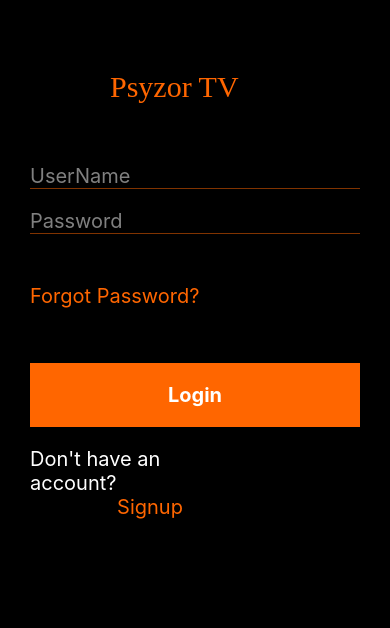
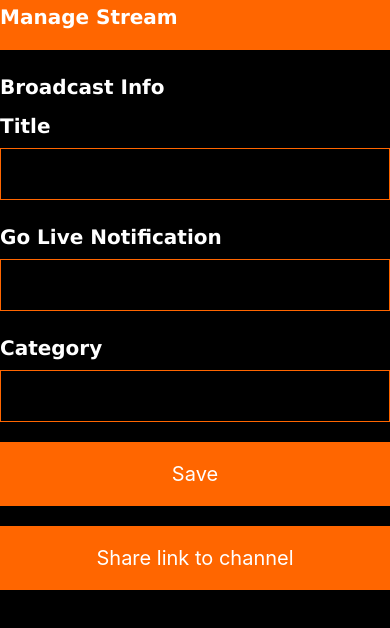
Before and after one commit to jaiutkarsh02/psyzor, a React Native app in the folder PsyzorFactory/: screen / in a window 390 px wide. Shown: the top 628 px of the page. Built offline with nearby package versions, Linux system fonts and the light colour scheme.

Commit message:
till managestream

```diff
--- a/PsyzorFactory/App.js
+++ b/PsyzorFactory/App.js
@@ -26,8 +26,7 @@
 
     return (
 
-      <Login
-      />
+      <ManageStream/>
 
     );
     }
--- a/PsyzorFactory/Components/EditProfile.js
+++ b/PsyzorFactory/Components/EditProfile.js
@@ -7,6 +7,7 @@
   TextInput,
   ScrollView
 } from 'react-native';
+
 
 import Icon from 'react-native-vector-icons/FontAwesome';
 import Container from '../Components/Container';
@@ -46,7 +47,7 @@
           },
           textInput: {
             height: 50,
-            fontSize: 30,
+            fontSize: 20,
             backgroundColor: '#000',
             opacity:0.5
         },
@@ -66,8 +67,11 @@
         buttonWhiteText: {
             fontSize: 20,
             color: '#FFF',
+            top:12,
+            fontWeight:"bold"
 
-            alignSelf:'flex-start',
+
+
         },
 
         buttonOrangeText: {
@@ -78,9 +82,20 @@
         primaryButton: {
             backgroundColor:'#FF6600',
             right:0,
-            top:-60,
+            top:-50,
             alignSelf: 'flex-end',
             marginRight:0,
+
+
+        },
+        buttonText:
+        {
+
+            marginLeft:10,
+            color:'#fff',
+            fontSize:20,
+            fontWeight:'bold',
+            top:10
 
         },
         footer: {
@@ -95,10 +110,12 @@
 
           <ScrollView style={styles.scroll}>
           <Header>
-              <Container>
-                  <Label text="Edit Profile"/>
+              <Container flexDirection="row">
+                 <View>
+            <Text style={[styles.buttonText]}>EditProfile</Text>
+            </View>
                   <Button
-            label="save"
+            label="Save"
             styles={{button: styles.primaryButton, label: styles.buttonWhiteText}}
             onPress={this.press.bind(this)} />
               </Container>
--- a/PsyzorFactory/Components/Enable.js
+++ b/PsyzorFactory/Components/Enable.js
@@ -66,7 +66,8 @@
         buttonWhiteText: {
             fontSize: 20,
             color: '#FFF',
-            alignSelf:'flex-start'
+            alignSelf:'flex-start',
+            fontWeight:'bold'
         },
         buttonBlackText: {
             fontSize: 20,
--- a/PsyzorFactory/Components/ForgotPassword.js
+++ b/PsyzorFactory/Components/ForgotPassword.js
@@ -40,18 +40,24 @@
               //flexDirection: 'column'
           },
           label: {
-              color: '#0d8898',
+              color: '#ff6600',
               fontSize: 20
           },
           alignRight: {
-              alignSelf: 'flex-start'
+            padding:0,
+            alignSelf: 'flex-start',
+             marginLeft:30,
+             marginTop:-5
           },
           textInput: {
 
-            height: 50,
-            fontSize: 25,
-            backgroundColor: '#000',
-            opacity:0.5
+            fontSize: 20,
+
+            backgroundColor:'#000',
+            opacity:0.5,
+            borderColor:'#ff6600',
+            borderBottomWidth:1,marginLeft:30,
+            marginRight:30
 
         },
         transparentButton: {
@@ -85,7 +91,10 @@
             color: '#FF6600'
         },
         primaryButton: {
-            backgroundColor: '#FF6600'
+            backgroundColor: '#FF6600',
+            marginLeft:30,
+            marginRight:30,
+            marginTop:-10
         },
         footer: {
            marginTop: 35
--- a/PsyzorFactory/Components/Header.js
+++ b/PsyzorFactory/Components/Header.js
@@ -21,6 +21,7 @@
         marginBottom:20,
         top:0,
         padding:0,
+
     }
 });
 
--- a/PsyzorFactory/Components/Login.js
+++ b/PsyzorFactory/Components/Login.js
@@ -40,8 +40,6 @@
         const styles = StyleSheet.create({
             scroll: {
               backgroundColor: 'black',
-            //   padding: 30,
-            //   paddingTop:94,
                flexDirection: 'column'
           },
 
@@ -49,26 +47,13 @@
               color: '#ff6600',
               fontSize: 20,
               textAlign:'left',
-
-
-
-
-
           },
           label1: {
             color: '#ff6600',
            fontSize: 20,
             textAlign:'right',
-
-
-
-
-
-
-
-
          },
-        "buttonOrangeText": {
+        buttonOrangeText: {
            marginTop:70,
            marginBottom:40,
             fontSize: 30,
@@ -92,8 +77,6 @@
 
           },
           alignRight1: {
-
-
           marginTop:-20,
           marginLeft:-90,
 
@@ -115,25 +98,44 @@
 
         },
         textInput1:{
-
             color:"#fff",
-
             marginLeft:30,
             marginRight:150,
             fontSize:20
 
         },
         transparentButton: {
-           // marginTop: 30,
+            flexDirection:'row',
             borderColor: '#ff6600',
-            borderWidth: 2
+            borderWidth:2,
+            marginLeft:120,
+            marginRight:120
+
+        },
+        transparentButton1: {
+            flexDirection:'row',
+            borderColor: '#fff',
+            borderWidth:2,
+            marginLeft:170,
+            marginRight:120
+
         },
         buttonBlueText: {
-            color: '#ff6600'
+            color: '#fff',
+            fontSize:20,
+            borderWidth:2,
+            borderColor:'#ff6600'
         },
+        buttonBlueText1: {
+            color: '#fff',
+            fontSize:20,
+            borderWidth:2,
+            borderColor:'#ff6600',
 
+        },
         inline: {
-            flexDirection: 'row'
+            flexDirection: 'row',
+
         },
         buttonWhiteText: {
          fontSize: 20,
@@ -149,7 +151,8 @@
         primaryButton: {
             backgroundColor: '#FF6600',
             marginLeft:30,
-            marginRight:30
+            marginRight:30,
+            marginTop:-40
 
         },
         footer: {
@@ -191,18 +194,33 @@
         styles={{button: styles.alignRight, label: styles.label}}
         onPress={this.press.bind(this)} />
 </Container>
-{/* <Container>
+
+<View flexDirection="row">
     <Button
-        styles={{button: styles.transparentButton}}
+        styles={{button: styles.transparentButton1
+
+        }}
         onPress={this.press.bind(this)}
     >
         <View style={styles.inline}>
             <Icon name="facebook-official" size={30} color="#3B5699" />
-            <Text style={[styles.buttonBlueText, styles.buttonBigText]}>  Connect </Text>
-            <Text style={styles.buttonBlueText}>with Facebook</Text>
+            <Text style={[styles.buttonBlueText1]}>Facebook</Text>
+
         </View>
+
     </Button>
-</Container> */}
+    <Button
+        styles={{button: styles.transparentButton1}}
+        onPress={this.press.bind(this)}
+    >
+        <View style={styles.inline}>
+            <Icon name="facebook-official" size={30} color="#3B5699" />
+            <Text style={[styles.buttonBlueText1]}> Facebook</Text>
+
+        </View>
+
+    </Button>
+    </View>
 <View style={styles.footer}>
     <Container>
         <Button
--- a/PsyzorFactory/Components/Signup.js
+++ b/PsyzorFactory/Components/Signup.js
@@ -43,13 +43,19 @@
               fontSize: 20
           },
           alignRight: {
-              alignSelf: 'flex-start'
+            padding:0,
+            alignSelf: 'flex-start',
+             marginLeft:30,
+             marginTop:-5
           },
           textInput: {
-            height: 50,
-            fontSize: 25,
+            fontSize: 20,
+
             backgroundColor:'#000',
-            opacity:0.1
+            opacity:0.5,
+            borderColor:'#ff6600',
+            borderBottomWidth:1,marginLeft:30,
+            marginRight:30
         },
         transparentButton: {
             marginTop: 30,
@@ -70,6 +76,7 @@
         buttonWhiteText: {
             fontSize: 20,
             color: '#FFF',
+            fontWeight:'bold'
         },
         buttonBlackText: {
             fontSize: 20,
@@ -82,6 +89,10 @@
         },
         primaryButton: {
             backgroundColor: '#FF6600',
+            marginLeft:30,
+            marginRight:30,
+            marginTop:-10
+
 
         },
         footer: {
```
Lines whose indentation alone changed are shown as unchanged.
